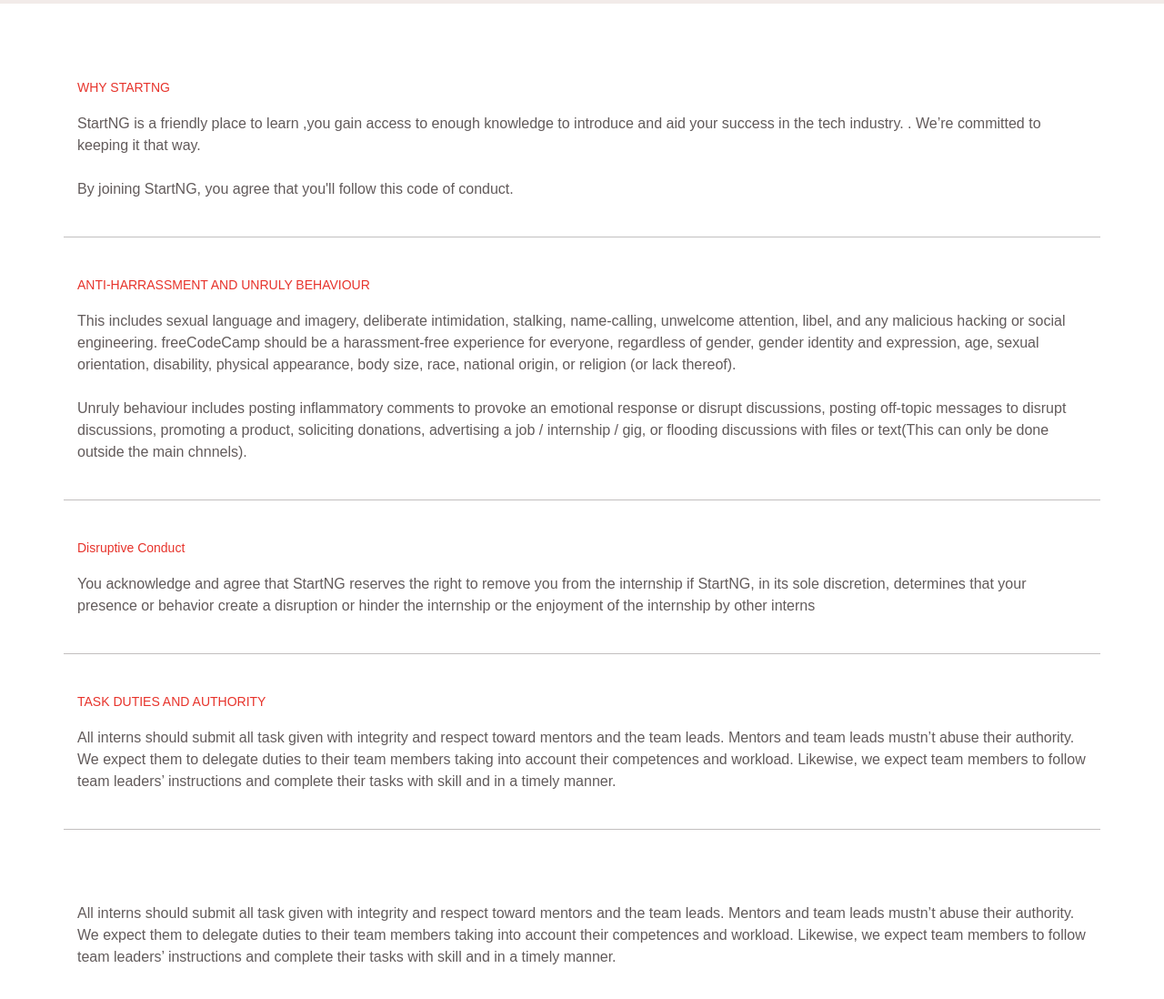
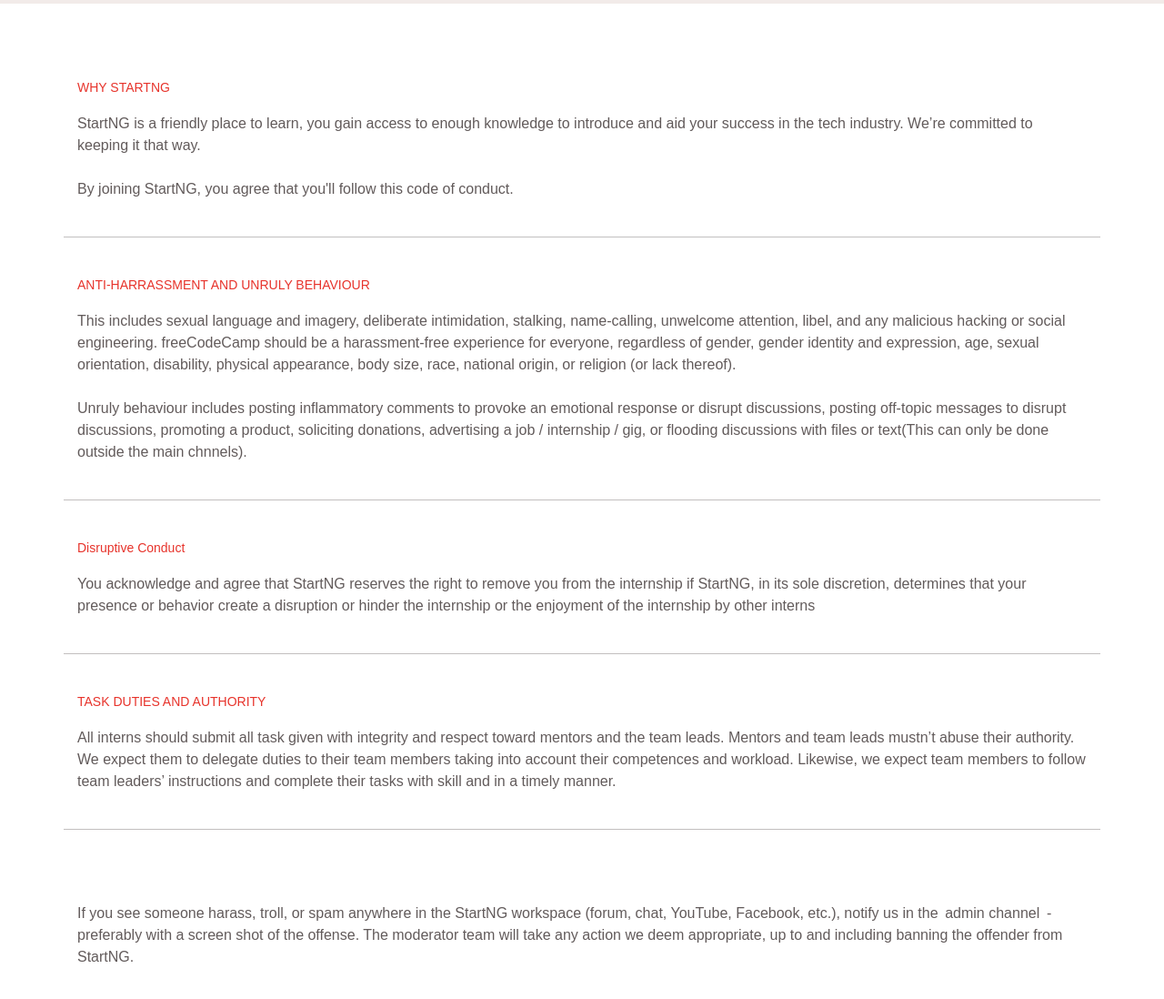
Before and after one commit to davidoluseun/my-startng-coc, a plain HTML site: page index.html in a window 1280 px wide. Shown: the part 540-1638 px from the top of the page at 91% size. Drawn offline with nearby package versions, Linux system fonts and the light colour scheme; a web font is replaced by a local one.

Commit message:
Modify some paragraphs

```diff
--- a/index.html
+++ b/index.html
@@ -67,7 +67,7 @@
             <div class="row">
                 <div class="col">
                     <h2>WHY STARTNG</h2>
-                    <p>StartNG is a friendly place to learn ,you gain access to enough knowledge to introduce and aid your success in the tech industry. . We’re committed to keeping it that way.</p>
+                    <p>StartNG is a friendly place to learn, you gain access to enough knowledge to introduce and aid your success in the tech industry. We’re committed to keeping it that way.</p>
                     <br>
                     <p>By joining StartNG, you agree that you'll follow this code of conduct.</p>
                 </div>
@@ -81,7 +81,7 @@
                     <h2>ANTI-HARRASSMENT AND UNRULY BEHAVIOUR</h2>
                     <p>This includes sexual language and imagery, deliberate intimidation, stalking, name-calling, unwelcome attention, libel, and any malicious hacking or social engineering. freeCodeCamp should be a harassment-free experience for everyone, regardless of gender, gender identity and expression, age, sexual orientation, disability, physical appearance, body size, race, national origin, or religion (or lack thereof).</p>
                     <br>
-                    <p>Unruly behaviour includes posting inflammatory comments to provoke an emotional response or disrupt discussions, posting off-topic messages to disrupt discussions, promoting a product, soliciting donations, advertising a job / internship / gig, or flooding discussions with files or text(This can only be done outside the main chnnels).</p>
+                    <p>Unruly behaviour includes posting inflammatory comments to provoke an emotional response or disrupt discussions, posting off-topic messages to disrupt discussions, promoting a product, soliciting donations, advertising a job &#47; internship &#47; gig, or flooding discussions with files or text(This can only be done outside the main chnnels).</p>
                 </div>
             </div>
         </section>
@@ -109,7 +109,7 @@
         <div class="last-coc container">
             <div class="row">
                 <div class="col">
-                    <p>All interns should submit all task given with integrity and respect toward mentors and the team leads. Mentors and team leads mustn’t abuse their authority. We expect them to delegate duties to their team members taking into account their competences and workload. Likewise, we expect team members to follow team leaders’ instructions and complete their tasks with skill and in a timely manner.</p>
+                    <p>If you see someone harass, troll, or spam anywhere in the StartNG workspace (forum, chat, YouTube, Facebook, etc.), notify us in the  admin channel  - preferably with a screen shot of the offense. The moderator team will take any action we deem appropriate, up to and including banning the offender from StartNG.</p>
                 </div>
             </div>
         </div>
```
Also changed, not shown: images/code-of-conduct/like-pro-img-01.png (deleted), images/code-of-conduct/like-pro-img-02.png (deleted), images/code-of-conduct/like-pro-img-03.png (deleted).
